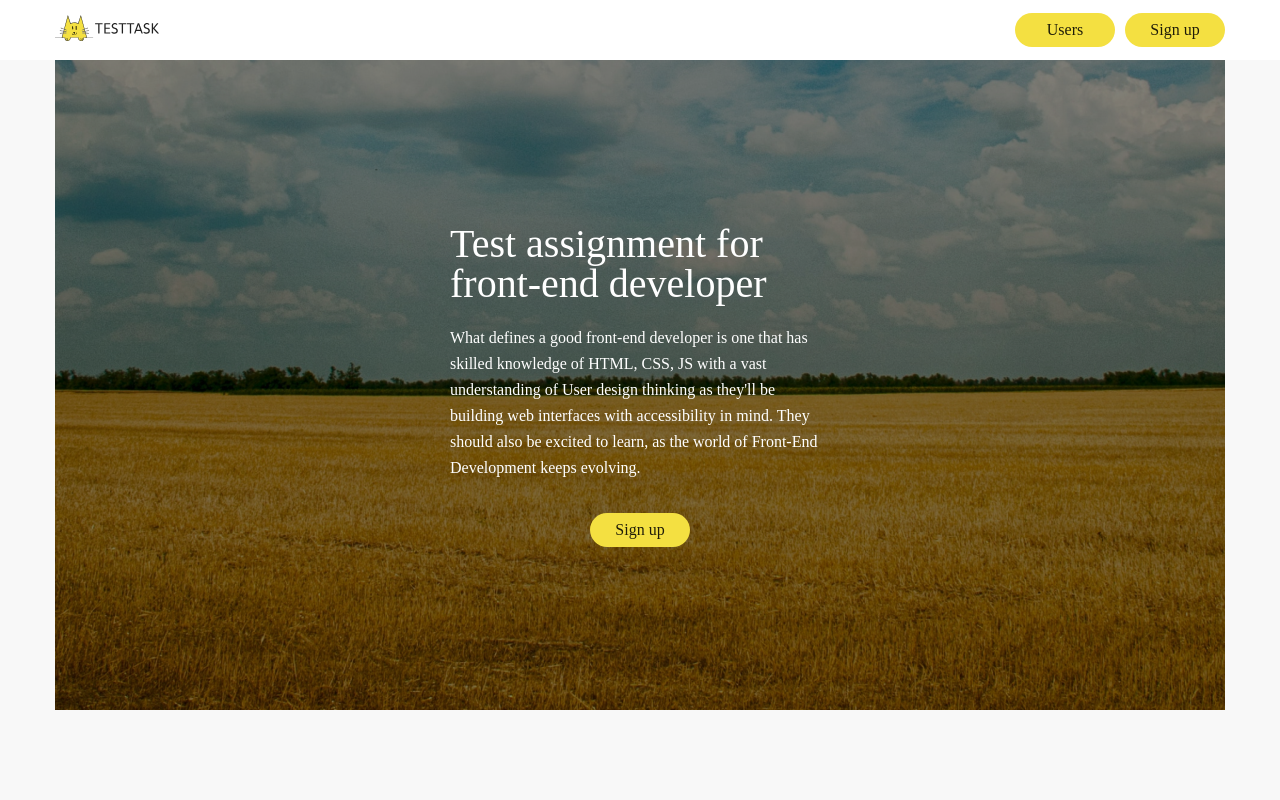
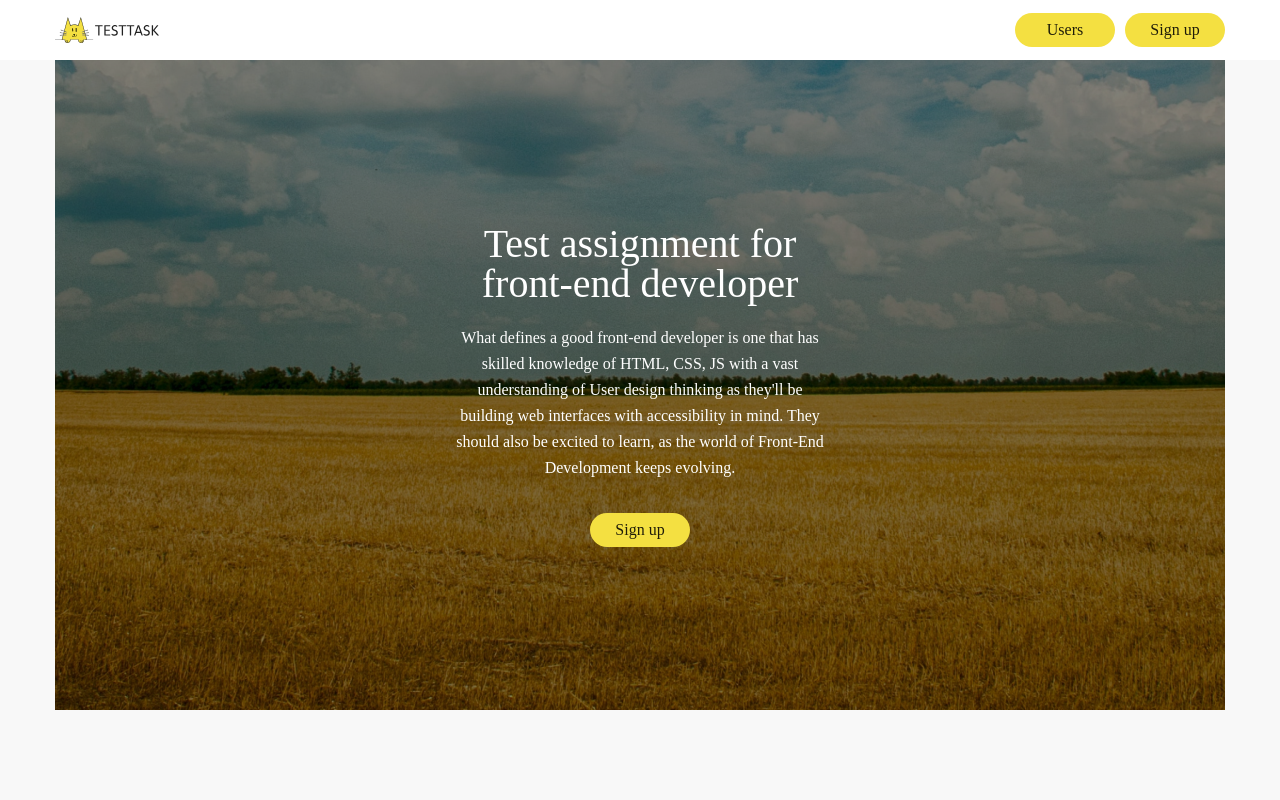
Before and after one commit to stanislaviw/test-task-abz-agency, a React (Create React App) app: page / in a window 1280 px wide. Shown: the top 800 px of the page. Built offline with nearby package versions, Linux system fonts and the light colour scheme; no server answers; a web font is replaced by a local one.

Commit message:
added responsible

```diff
--- a/src/components/home/home.jsx
+++ b/src/components/home/home.jsx
@@ -6,7 +6,7 @@ export const Home = () => {
   return (
     <section className="home">
       <div className="home_box">
-        <div className="home_box_text">
+        <div className="home_box_text media_padding">
           <h4 className="home_box_text_title">
             Test assignment for front-end developer
           </h4>
@@ -17,7 +17,10 @@ export const Home = () => {
             mind. They should also be excited to learn, as the world of
             Front-End Development keeps evolving.
           </p>
-          <CommonButton text="Sign up" onClick={() => scrollToSection("sign-up")} />
+          <CommonButton
+            text="Sign up"
+            onClick={() => scrollToSection("sign-up")}
+          />
         </div>
         <img
           src={BACKGROUND_URL}
--- a/src/components/layout/header.jsx
+++ b/src/components/layout/header.jsx
@@ -4,7 +4,7 @@ import { CommonButton } from "../common/button";
 
 export const Header = () => {
   return (
-    <header className="header">
+    <header className="header media_padding">
       <div className="header_box">
         <a href="/">
           <LogoIcon />
--- a/src/components/sign-up/sign-up.jsx
+++ b/src/components/sign-up/sign-up.jsx
@@ -28,7 +28,7 @@ export const SignUp = () => {
 
   return (
     <section id="sign-up" className="sign-up">
-      <div className="sign-up_box">
+      <div className="sign-up_box media_padding">
         <h4 className="text_title">Working with POST request</h4>
         <div className="sign-up_form">
           <div className="sign-up_form_inputs">
--- a/src/components/users/users.jsx
+++ b/src/components/users/users.jsx
@@ -21,7 +21,7 @@ export const Users = () => {
 
   return (
     <section className="users" id="users">
-      <div className="users_box">
+      <div className="users_box media_padding">
         <h4 className="text_title">Working with GET request</h4>
         <div className="users_box_cards">
           {users.map((user) => (
--- a/src/styles/global.scss
+++ b/src/styles/global.scss
@@ -1,4 +1,12 @@
 $text-color: rgba(0, 0, 0, 0.87);
+
+.body_box {
+  display: flex;
+  flex-direction: column;
+  min-height: 100vh;
+  width: 100%;
+  overflow: hidden;
+}
 
 .text_title {
   color: $text-color;
@@ -7,6 +15,7 @@ $text-color: rgba(0, 0, 0, 0.87);
   font-weight: 400;
   line-height: 40px;
   word-wrap: break-word;
+  text-align: center;
 }
 
 .text_paragraph {
@@ -17,3 +26,23 @@ $text-color: rgba(0, 0, 0, 0.87);
   line-height: 26px;
   word-wrap: break-word;
 }
+
+.media_padding {
+  padding-left: 0;
+  padding-right: 0;
+
+  @media (max-width: 360px) {
+    padding-left: 16px;
+    padding-right: 16px;
+  }
+
+  @media (min-width: 361px) and (max-width: 796px) {
+    padding-left: 32px;
+    padding-right: 32px;
+  }
+
+  @media (min-width: 797px) and (max-width: 1024px) {
+    padding-left: 50px;
+    padding-right: 50px;
+  }
+}
--- a/src/styles/home.scss
+++ b/src/styles/home.scss
@@ -15,12 +15,17 @@
 }
 
 .home_box_text {
+  width: 100%;
+  max-width: 380px;
   position: absolute;
-  width: 380px;
   display: flex;
   flex-direction: column;
   align-items: center;
   justify-content: center;
+
+  @media (max-width: 400px) {
+    width: 100%;
+  }
 }
 
 .home_box_text_title {
@@ -31,6 +36,7 @@
   line-height: 40px;
   word-wrap: break-word;
   padding-bottom: 21px;
+  text-align: center;
 }
 
 .home_box_text_paragraph {
@@ -41,6 +47,7 @@
   line-height: 26px;
   word-wrap: break-word;
   padding-bottom: 32px;
+  text-align: center;
 }
 
 .home_background {
--- a/src/styles/layout.scss
+++ b/src/styles/layout.scss
@@ -12,6 +12,11 @@
   align-items: center;
   max-width: 1170px;
   justify-content: space-between;
+
+  a {
+    display: flex;
+    align-items: center;
+  }
 }
 
 .header_box_buttons {
--- a/src/styles/sign-up.scss
+++ b/src/styles/sign-up.scss
@@ -18,6 +18,10 @@
   display: flex;
   flex-direction: column;
   width: 380px;
+
+  @media (max-width: 400px) {
+    width: 100%;
+  }
 }
 
 .sign-up_form_inputs {
--- a/src/styles/users.scss
+++ b/src/styles/users.scss
@@ -14,14 +14,14 @@
 }
 
 .users_box_cards {
-  display: flex;
+  display: grid;
+  grid-template-columns: repeat(auto-fit, minmax(300px, 1fr));
   gap: 29px;
-  flex-wrap: wrap;
+  width: 100%;
 }
 
 .card_box {
   width: 100%;
-  max-width: 370px;
   background: white;
   border-radius: 10px;
   padding: 20px;
```
